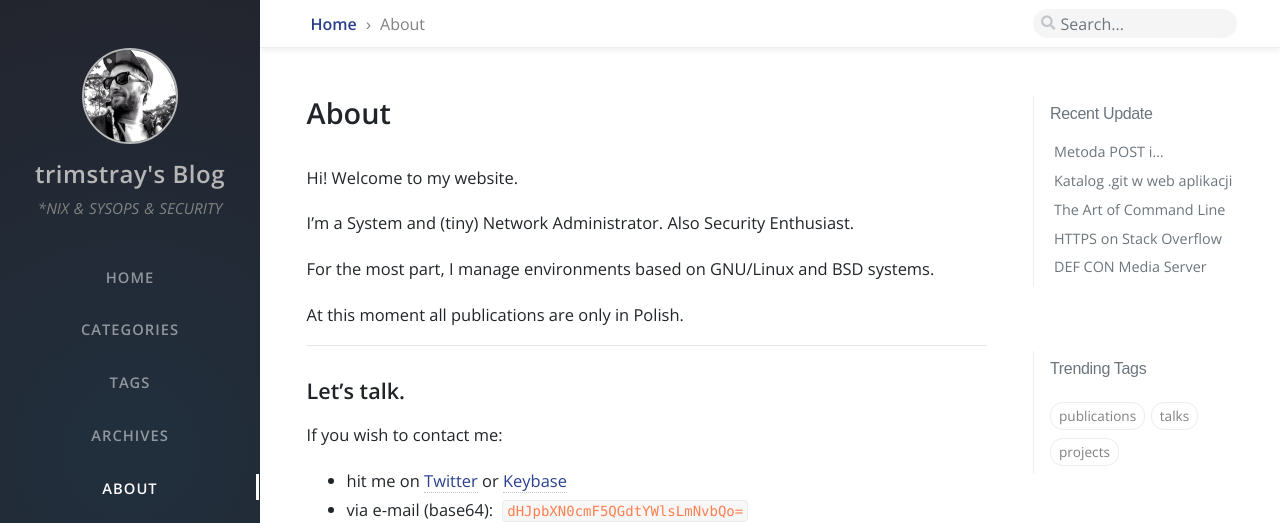
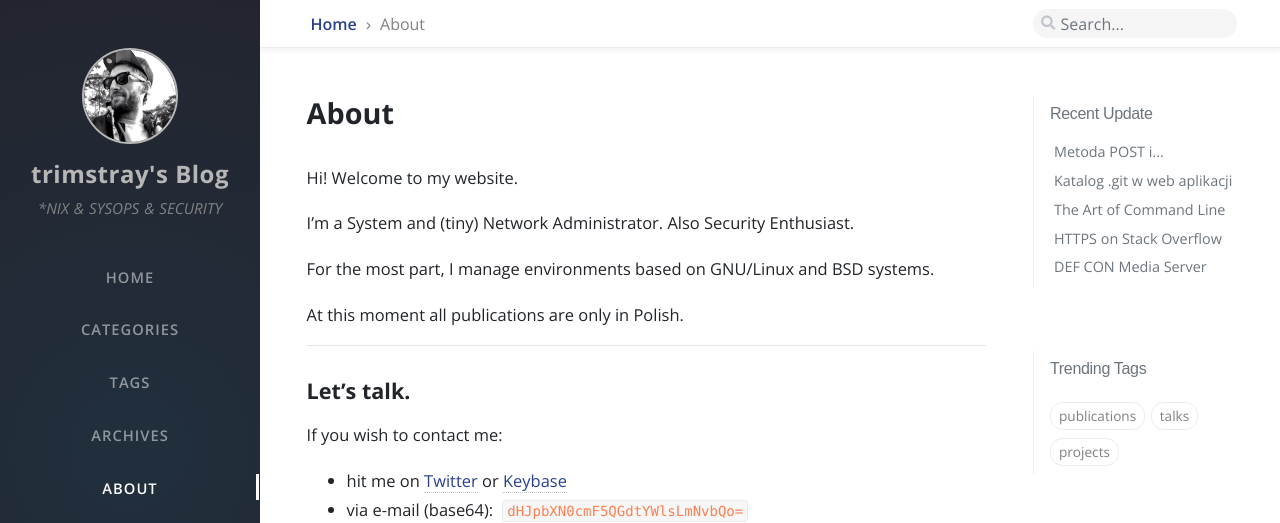
Before and after one commit to adityavs/trimstray.github.io, a Jekyll site: the page built from tabs/about.md, in a window 1280 px wide. Shown: the top 523 px of the page. Built offline with Jekyll 4.4.1, drawn with Linux system fonts in a browser that asks for light colours; nearby versions of some CDN libraries; some web fonts are replaced; comment, search, counter and statistics services are not loaded.

Commit message:
update headers weight - signed-off-by: trimstray <trimstray@gmail.com>

```diff
--- a/_includes/head.html
+++ b/_includes/head.html
@@ -27,7 +27,7 @@
   <link rel="dns-prefetch" href="https://fonts.gstatic.com">
 
   <!-- <link href="https://fonts.googleapis.com/css?family=Merriweather:400,400i,700,700i&display=swap&subset=latin-ext" rel="stylesheet"> -->
-  <link href="https://fonts.googleapis.com/css?family=Open+Sans:400,400i,600,600i&display=swap&subset=latin-ext" rel="stylesheet">
+  <link href="https://fonts.googleapis.com/css?family=Open+Sans:400,400i,600,700&display=swap&subset=latin-ext" rel="stylesheet">
 
   <!-- ga -->
   {% if jekyll.environment == 'production' %}
--- a/assets/css/main.scss
+++ b/assets/css/main.scss
@@ -574,12 +574,12 @@ footer .license a {
 
 h1 {
   font-size: 1.8rem;
-  font-weight: 600;
+  font-weight: 700;
 }
 
 h2 {
   font-size: 1.35rem;
-  font-weight: 600;
+  font-weight: 700;
 }
 
 h3 {
```
